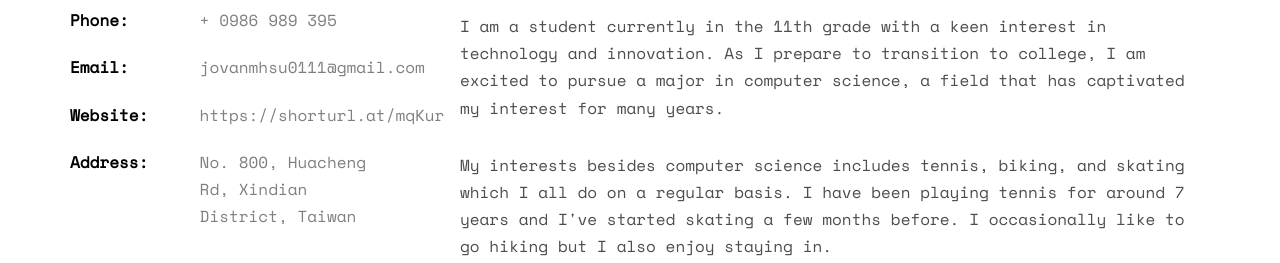
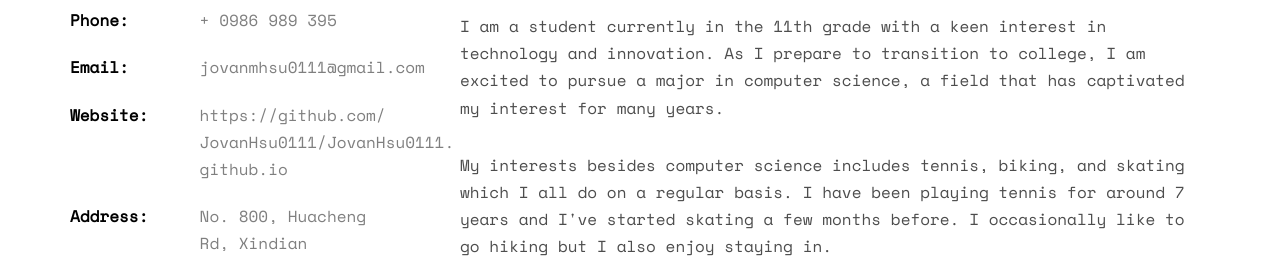
Before and after one commit to JovanHsu0111/JovanHsu0111.github.io, a plain HTML site: page index.html in a window 1280 px wide. Shown: the part 1112-1375 px from the top of the page. Drawn offline with nearby package versions, Linux system fonts and the light colour scheme; some packages are replaced by stand-ins of ours; no server answers; files whose address does not match are found by name.

Commit message:
Updated link

```diff
--- a/index.html
+++ b/index.html
@@ -97,7 +97,7 @@
 						<li><span class="first-block">Full Name:</span><span class="second-block">Jovan Morris Hsu</span></li>
 						<li><span class="first-block">Phone:</span><span class="second-block">+ 0986 989 395</span></li>
 						<li><span class="first-block">Email:</span><span class="second-block">jovanmhsu0111@gmail.com</span></li>
-						<li><span class="first-block">Website:</span><span class="second-block">https://shorturl.at/mqKur</span></li>
+						<li><span class="first-block">Website:</span><span class="second-block">https://github.com/<br>JovanHsu0111/JovanHsu0111.<br>github.io</span></li>
 						<li><span class="first-block">Address:</span><span class="second-block">No. 800, Huacheng Rd, Xindian District, Taiwan</span></li>
 					</ul>
 				</div>
```
